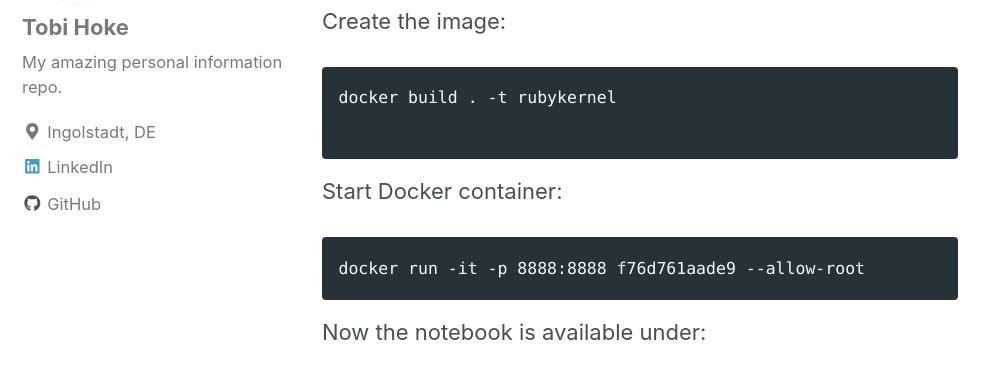
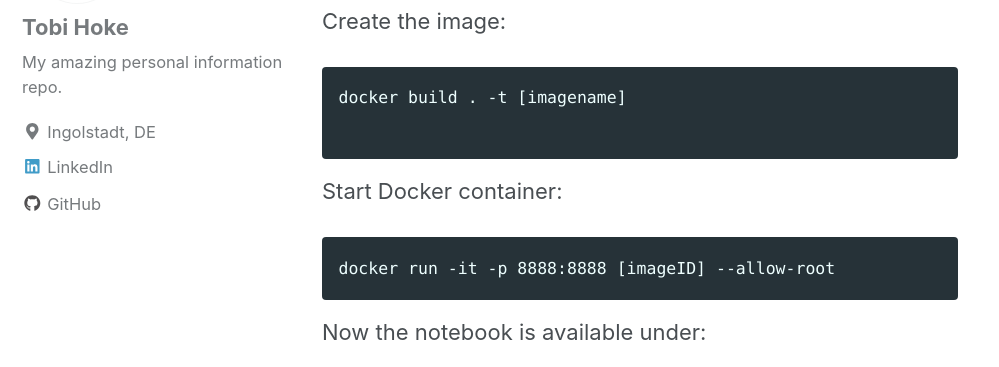
Before and after one commit to TobiLayderer93/mythoke.github.io, a Jekyll site: the page built from _posts/2018-07-03-create_ruby_kernel_jupyter_nb.md, in a window 1280 px wide and 900 px high, scrolled down 1870 px. Shown: the part 172-539 px from the top of the window, without its empty margins (0-999 px from the left). Built offline with Jekyll 4.4.1, drawn with Linux system fonts in a browser that asks for light colours; nearby versions of some CDN libraries.

Commit message:
refinment

````diff
--- a/_posts/2018-07-03-create_ruby_kernel_jupyter_nb.md
+++ b/_posts/2018-07-03-create_ruby_kernel_jupyter_nb.md
@@ -64,13 +64,13 @@ Most important
 Create the image:
 
 ```
-docker build . -t rubykernel
+docker build . -t [imagename]
 
 ```
 
 Start Docker container:
 ```
-docker run -it -p 8888:8888 f76d761aade9 --allow-root
+docker run -it -p 8888:8888 [imageID] --allow-root
 ```
 
 Now the notebook is available under:
````
